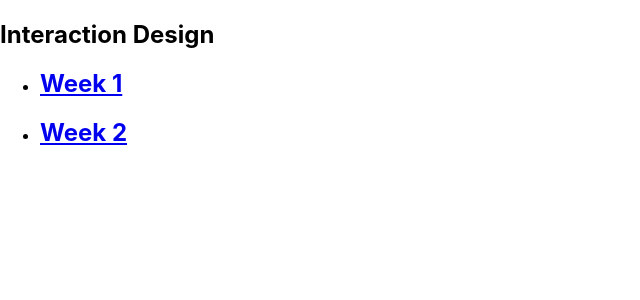
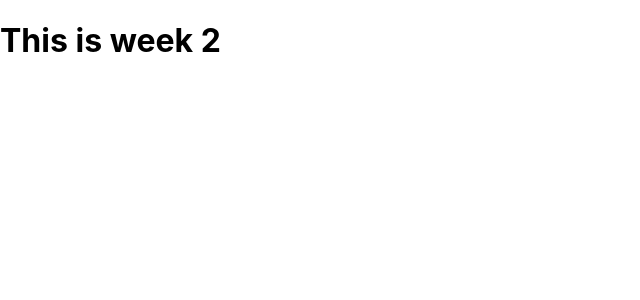
Before and after one commit to ashishrain/interaction, a React (Create React App) app: page /week-3 in a window 1280 px wide. Shown: the top 300 px of the page, without its empty margins (0-640 px from the left). Built offline with nearby package versions, Linux system fonts and the light colour scheme.

Commit message:
Created a week 3 component

```diff
--- a/src/App.js
+++ b/src/App.js
@@ -1,6 +1,7 @@
 import React from 'react';
 import Week1 from './components/Week1';
 import Week2 from './components/Week2';
+import Week3 from './components/Week2';
 
 import {
     BrowserRouter as Router,
@@ -20,6 +21,9 @@ const Homepage = () => (
             <li>
               <Link to="/week-2"><h2>Week 2</h2></Link>
             </li>
+            <li>
+                <Link to="week-3"><h2>Week 3</h2></Link>
+            </li>
         </ul>
     </nav>
 );
@@ -33,6 +37,9 @@ const App = () => (
             <Route path="/week-2">
                 <Week2 />
             </Route>
+            <Route path="/week-3">
+                <Week3 />
+            </Route>
             <Route path="">
                 <Homepage />
             </Route>
```
Also changed, not shown: src/components/Week 3/index.js (added, +7 -0 lines).
